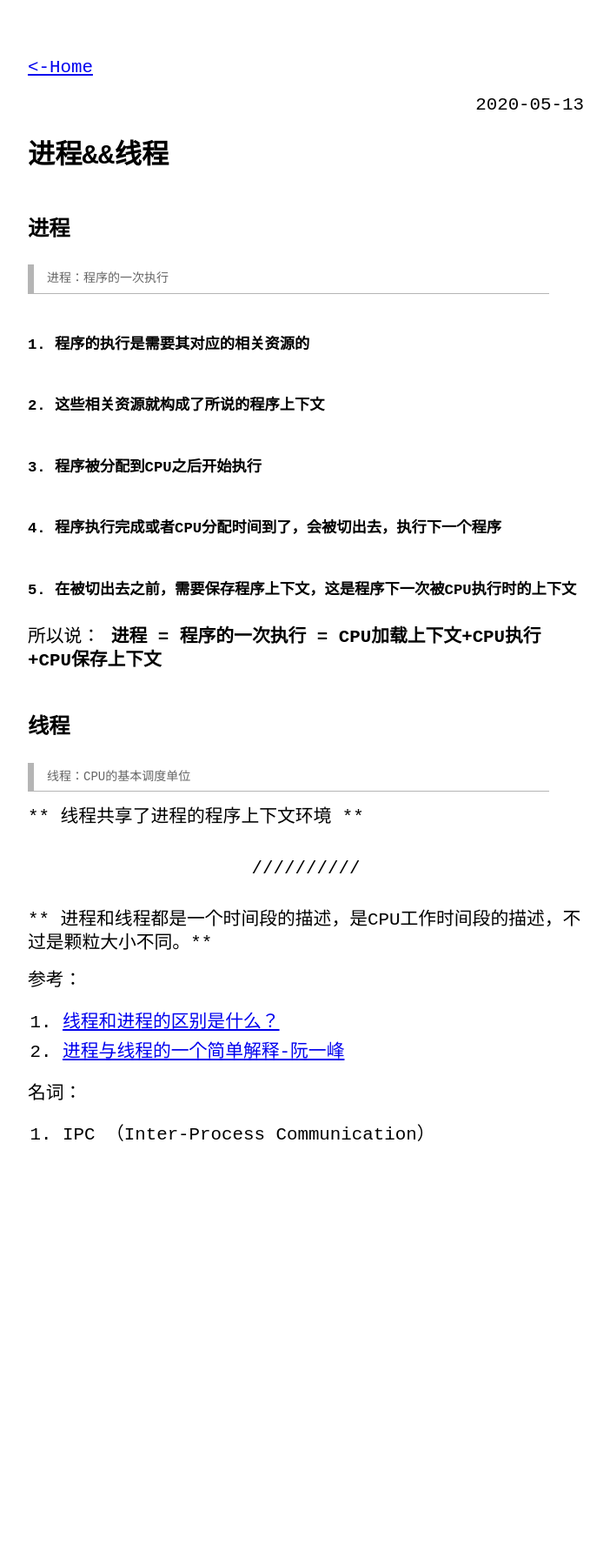
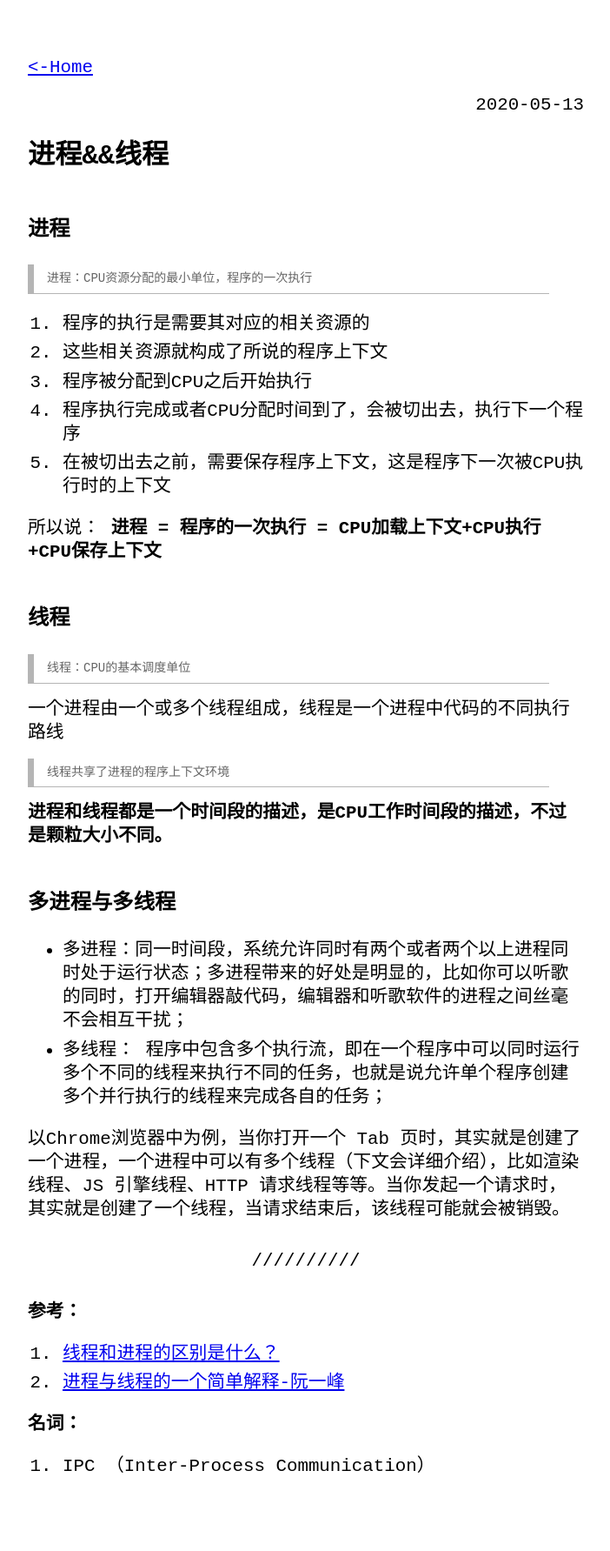
Before and after one commit to kvsur/kvsur.github.io, a Jekyll site: the page built from _posts/2020-05-13-process-thread.md, in a window 1280 px wide. Shown: the whole page at 87% size, without its empty margins (288-990 px from the left). Built offline with Jekyll 4.4.1, drawn with Linux system fonts in a browser that asks for light colours; before the commit the page ends 1403 px from its top, so only the background shows below that.

Commit message:
@update deatil

```diff
--- a/_posts/2020-05-13-process-thread.md
+++ b/_posts/2020-05-13-process-thread.md
@@ -5,13 +5,13 @@ category: others
 ---
 
 ### 进程
-> 进程：程序的一次执行
+> 进程：CPU资源分配的最小单位，程序的一次执行
 
-##### 1. 程序的执行是需要其对应的相关资源的
-##### 2. 这些相关资源就构成了所说的程序上下文
-##### 3. 程序被分配到CPU之后开始执行
-##### 4. 程序执行完成或者CPU分配时间到了，会被切出去，执行下一个程序
-##### 5. 在被切出去之前，需要保存程序上下文，这是程序下一次被CPU执行时的上下文
+1. 程序的执行是需要其对应的相关资源的
+2. 这些相关资源就构成了所说的程序上下文
+3. 程序被分配到CPU之后开始执行
+4. 程序执行完成或者CPU分配时间到了，会被切出去，执行下一个程序
+5. 在被切出去之前，需要保存程序上下文，这是程序下一次被CPU执行时的上下文
 
 所以说：
 **进程 = 程序的一次执行 = CPU加载上下文+CPU执行+CPU保存上下文**
@@ -19,16 +19,23 @@ category: others
 ### 线程
 > 线程：CPU的基本调度单位
 
-** 线程共享了进程的程序上下文环境 **
+一个进程由一个或多个线程组成，线程是一个进程中代码的不同执行路线
 
+> 线程共享了进程的程序上下文环境
+
+**进程和线程都是一个时间段的描述，是CPU工作时间段的描述，不过是颗粒大小不同。**
+
+### 多进程与多线程
+- 多进程：同一时间段，系统允许同时有两个或者两个以上进程同时处于运行状态；多进程带来的好处是明显的，比如你可以听歌的同时，打开编辑器敲代码，编辑器和听歌软件的进程之间丝毫不会相互干扰；
+- 多线程： 程序中包含多个执行流，即在一个程序中可以同时运行多个不同的线程来执行不同的任务，也就是说允许单个程序创建多个并行执行的线程来完成各自的任务；
+
+以Chrome浏览器中为例，当你打开一个 Tab 页时，其实就是创建了一个进程，一个进程中可以有多个线程（下文会详细介绍），比如渲染线程、JS 引擎线程、HTTP 请求线程等等。当你发起一个请求时，其实就是创建了一个线程，当请求结束后，该线程可能就会被销毁。
 
 ***
 
-** 进程和线程都是一个时间段的描述，是CPU工作时间段的描述，不过是颗粒大小不同。**
-
-参考：
+**参考：**
 1. [线程和进程的区别是什么？](https://www.zhihu.com/question/25532384/answer/81152571)
 2. [进程与线程的一个简单解释-阮一峰](http://www.ruanyifeng.com/blog/2013/04/processes_and_threads.html#comment-270962)
 
-名词：
+**名词：**
 1. IPC （Inter-Process Communication）
```
